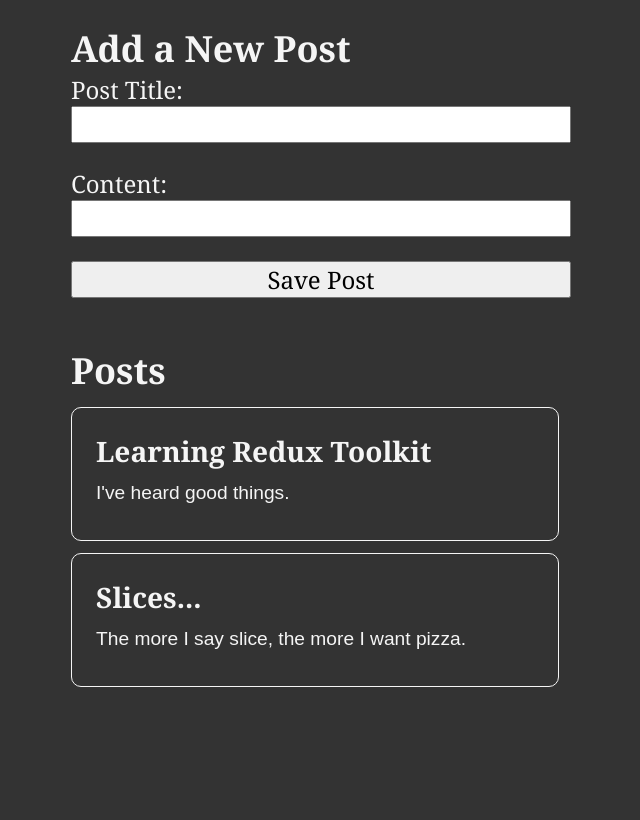
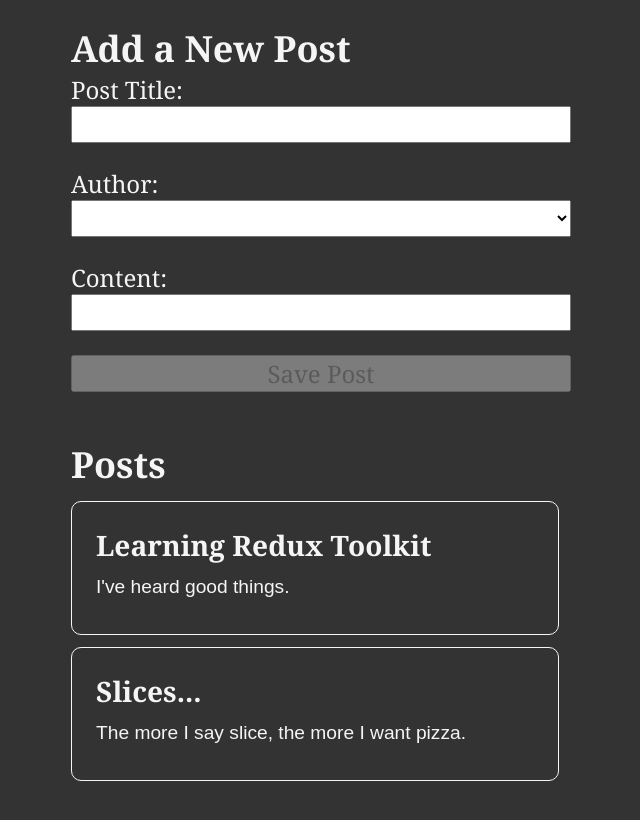
Before and after one commit to raylu15742cs/reduxDave, a React (Create React App) app: page / in a window 1280 px wide. Shown: the top 820 px of the page, without its empty margins (319-959 px from the left). Built offline with nearby package versions, Linux system fonts and the light colour scheme.

Commit message:
disable form in empty

```diff
--- a/src/app/store.tsx
+++ b/src/app/store.tsx
@@ -1,8 +1,10 @@
 import { configureStore } from "@reduxjs/toolkit";
 import postsReducer from "../features/posts/postsSlice"
+import usersReducer from "../features/users/usersSlice"
 
 export const store = configureStore({
     reducer: {
-        posts: postsReducer
+        posts: postsReducer,
+        users: usersReducer
     }
 })
--- a/src/features/posts/AddPostForm.tsx
+++ b/src/features/posts/AddPostForm.tsx
@@ -1,30 +1,42 @@
 import React from 'react'
 import { useState } from "react";
-import { useDispatch } from 'react-redux';
-import { nanoid } from '@reduxjs/toolkit';
+import { useDispatch, useSelector } from 'react-redux';
 
 import { postAdded } from './postsSlice';
+import { selectAllUsers } from '../users/usersSlice';
 
 const AddPostForm = () => {
     const dispatch = useDispatch()
 
     const [title , setTitle] = useState('')
     const [content , setContent] = useState('')
+    const [userId , setUserId] = useState('')
+
+    const users = useSelector(selectAllUsers)
 
     const onTitleChanged = (e:any) => setTitle(e.target.value)
     const onContentChanged = (e:any) => setContent(e.target.value)
+    const onAuthorChanged =(e:any) => setUserId(e.target.value)
 
     const onSavePostClicked = () => {
         if(title && content) {
             dispatch(
                 // @ts-ignore
-                postAdded(title ,content)
+                postAdded(title ,content, userId)
             )
 
             setTitle('')
             setContent('')
         }
     }
+
+    const canSave = Boolean(title) && Boolean(content) && Boolean(userId)
+
+    const usersOptions = users.map((user:any)=> (
+        <option key={user.id} value={user.id}>
+            {user.name}
+        </option>
+    ))
 
     return (
         <section>
@@ -38,6 +50,11 @@
                     value={title}
                     onChange={onTitleChanged}
                 />
+                <label htmlFor='postAuthor'>Author:</label>
+                <select id="postAuthor" value={userId} onChange={onAuthorChanged}>
+                    <option value=""></option>
+                    {usersOptions}
+                </select>
                 <label htmlFor="postContent">Content:</label>
                 <input
                     type="text"
@@ -49,6 +66,7 @@
                 <button
                     type='button'
                     onClick={onSavePostClicked}
+                    disabled={!canSave}
                 >Save Post</button>
             </form>
         </section>
--- a/src/features/posts/postsSlice.tsx
+++ b/src/features/posts/postsSlice.tsx
@@ -14,12 +14,13 @@
                 state.push(action.payload)
             },
             // @ts-ignore
-            prepare( title, content) {
+            prepare( title, content, userId) {
                 return {
                     payload: {
                         id: nanoid(),
                         title,
-                        content
+                        content,
+                        userId
                     }
                 }
             }
--- /dev/null
+++ b/src/features/users/usersSlice.tsx
@@ -0,0 +1,17 @@
+import { createSlice } from "@reduxjs/toolkit";
+
+const initialState = [
+    { id: "0", name: "Dude Lebowsky"},
+    { id: "1", name: "Neil Young"},
+    { id: "2", name: "Dave Gray"}
+]
+
+const usersSlice = createSlice({
+    name: "users",
+    initialState,
+    reducers: {}
+})
+
+export const selectAllUsers = (state:any) => state.users;
+
+export default usersSlice.reducer
```
